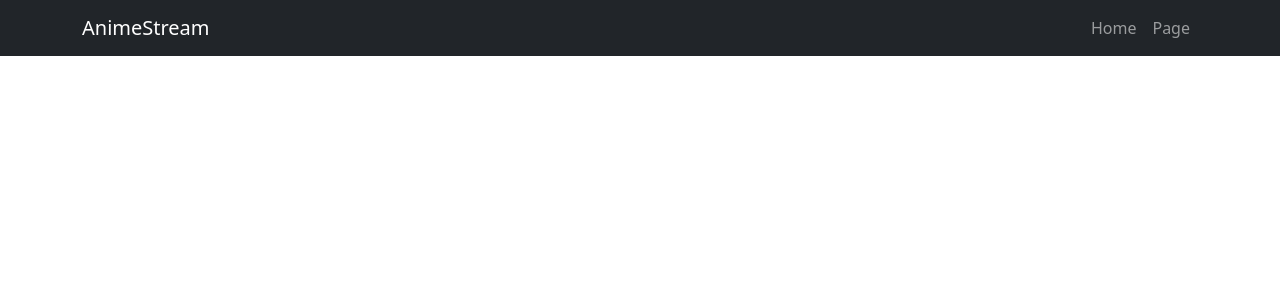
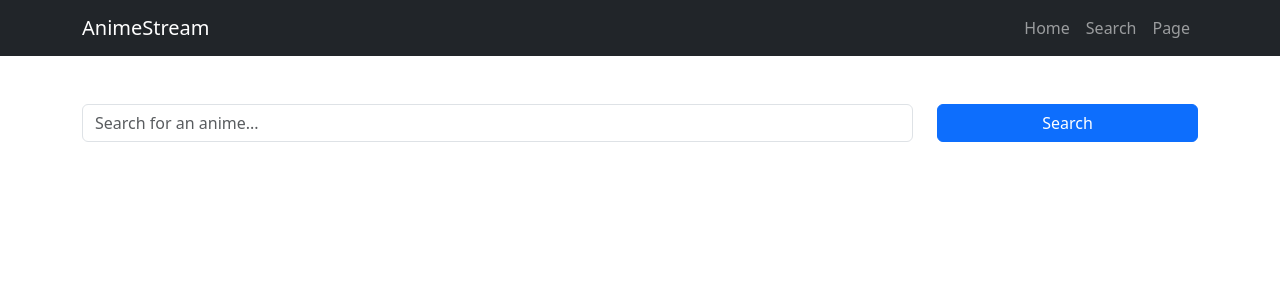
Before and after one commit to RitikMalik59/Anime-Streamer, a React (Vite) app: page /search in a window 1280 px wide. Shown: the top 300 px of the page. Built offline with nearby package versions, Linux system fonts and the light colour scheme.

Commit message:
Search component added

```diff
--- a/src/App.jsx
+++ b/src/App.jsx
@@ -3,6 +3,7 @@ import { BrowserRouter as Router, Routes, Route } from "react-router-dom";
 import NavigationBar from "./components/Navbar";
 import Home from "./pages/Home";
 import Banner from "./components/Banner";
+import Search from "./components/Search"; // Adjust path as needed
 import AnimeDetail from "./pages/AnimeDetail";
 import NoPage from "./pages/NoPage";
 
@@ -16,6 +17,7 @@ const App = () => {
       </div> */}
       <Routes>
         <Route path="/" element={<Home />} />
+        <Route path="/search" element={<Search />} />
         <Route path="/anime/:id" element={<AnimeDetail />} />
         <Route
           path="/page"
--- a/src/components/AnimeCard.jsx
+++ b/src/components/AnimeCard.jsx
@@ -21,7 +21,7 @@ const AnimeCard = ({ anime }) => {
 
   return (
     <Card
-      className="anime-card"
+      className=""
       onClick={handleClick}
       style={{ cursor: "pointer" }}
     >
--- a/src/components/Navbar.jsx
+++ b/src/components/Navbar.jsx
@@ -15,6 +15,9 @@ const NavigationBar = () => {
             <Link to="/" className="nav-link">
               Home
             </Link>
+            <Link to="/search" className="nav-link">
+              Search
+            </Link>
             <Link to="/Page" className="nav-link">
               Page
             </Link>
--- /dev/null
+++ b/src/components/Search.jsx
@@ -0,0 +1,167 @@
+import React, { useState } from "react";
+import AnimeCard from "./AnimeCard";
+// import Swiper core and required modules
+import { Navigation, Pagination, Scrollbar, A11y } from "swiper/modules";
+
+import { Swiper, SwiperSlide } from "swiper/react";
+
+// Import Swiper styles
+import "swiper/css";
+import "swiper/css/navigation";
+import "swiper/css/pagination";
+import "swiper/css/scrollbar";
+import {
+  Container,
+  Form,
+  Button,
+  Row,
+  Col,
+  Card,
+  Spinner,
+  Alert,
+} from "react-bootstrap";
+import axios from "axios";
+import { Link } from "react-router-dom";
+
+const Search = () => {
+  const [query, setQuery] = useState("");
+  const [results, setResults] = useState([]);
+  const [loading, setLoading] = useState(false);
+  const [error, setError] = useState(null);
+
+  const handleSearch = async (e) => {
+    e.preventDefault();
+    if (!query.trim()) return; // Prevent empty searches
+    setLoading(true);
+    setError(null);
+    setResults([]);
+
+    try {
+      const response = await axios.get(
+        `https://api.jikan.moe/v4/anime?q=${query}`
+      );
+      setResults(response.data.data);
+    } catch (err) {
+      setError("Failed to fetch search results. Please try again.");
+      console.error("Error fetching search results:", err);
+    } finally {
+      setLoading(false);
+    }
+  };
+
+  return (
+    <Container className="my-5">
+      {/* Search Bar */}
+      <Form onSubmit={handleSearch} className="mb-4">
+        <Row className="align-items-center">
+          <Col xs={9}>
+            <Form.Control
+              type="text"
+              placeholder="Search for an anime..."
+              value={query}
+              onChange={(e) => setQuery(e.target.value)}
+            />
+          </Col>
+          <Col xs={3}>
+            <Button variant="primary" type="submit" className="w-100">
+              Search
+            </Button>
+          </Col>
+        </Row>
+      </Form>
+
+      {/* Loading State */}
+      {loading && (
+        <Spinner
+          animation="border"
+          variant="light"
+          className="d-block mx-auto"
+        />
+      )}
+
+      {/* Error State */}
+      {error && <Alert variant="danger">{error}</Alert>}
+
+      {/* Search Results */}
+      <Row>
+        {results.length > 0 ? (
+          //   results.map((anime) => (
+          //   <Col key={anime.mal_id} md={4} className="mb-4">
+          //     <Card className="h-100 bg-dark text-white">
+          //       <Card.Img
+          //         variant="top"
+          //         src={anime.images.jpg.image_url}
+          //         alt={anime.title}
+          //       />
+          //       <Card.Body>
+          //         <Card.Title>{anime.title}</Card.Title>
+          //         <Link
+          //           to={`/anime/${anime.mal_id}`}
+          //           className="btn btn-primary mt-2"
+          //         >
+          //           View Details
+          //         </Link>
+          //       </Card.Body>
+          //     </Card>
+          //   </Col>
+          //   <AnimeCard anime={anime} />
+
+          <div>
+            {/* <Banner /> */}
+            <Container className="my-5">
+              <div className="d-flex justify-content-between align-items-center mb-4">
+                <h2>Searched Anime</h2>
+                <Button variant="primary">View All</Button>
+              </div>
+
+              {loading ? (
+                <div className="d-flex justify-content-center">
+                  <Spinner animation="border" variant="primary" />
+                </div>
+              ) : (
+                <Swiper
+                  // install Swiper modules
+                  modules={[Navigation, Scrollbar, A11y]}
+                  spaceBetween={20}
+                  slidesPerView={1}
+                  breakpoints={{
+                    640: {
+                      slidesPerView: 2,
+                      spaceBetween: 20,
+                    },
+                    768: {
+                      slidesPerView: 3,
+                      spaceBetween: 40,
+                    },
+                    1024: {
+                      slidesPerView: 4,
+                      spaceBetween: 50,
+                    },
+                  }}
+                  navigation
+                  pagination={{ clickable: true }}
+                  scrollbar={{ draggable: true }}
+                  onSwiper={(swiper) => console.log(swiper)}
+                  onSlideChange={() => console.log("slide change")}
+                >
+                  {results.map((anime, index) => (
+                    <SwiperSlide key={anime.mal_id} virtualIndex={index}>
+                      <AnimeCard anime={anime} />
+                    </SwiperSlide>
+                  ))}
+                </Swiper>
+              )}
+            </Container>
+          </div>
+        ) : (
+          // ))
+          !loading && (
+            <p className="text-center text-white">No results found.</p>
+          )
+        )}
+      </Row>
+    </Container>
+  );
+};
+
+export default Search;
```
Also changed, not shown: 1 other file (tests, documents, lock files or other folders).
